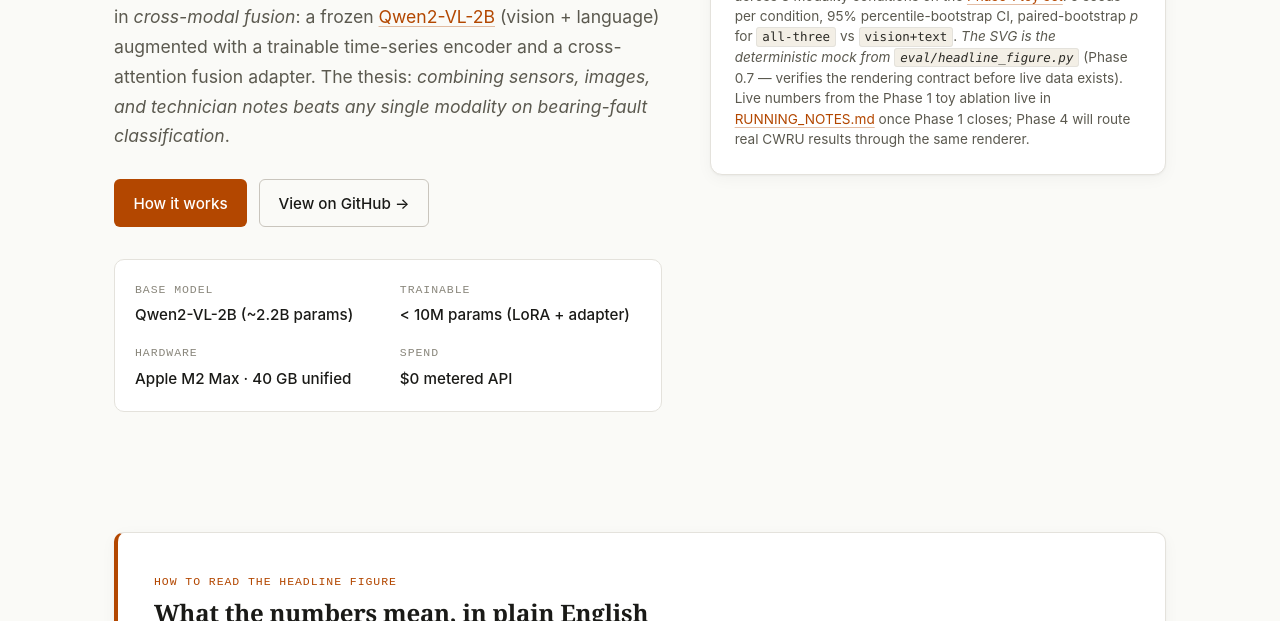
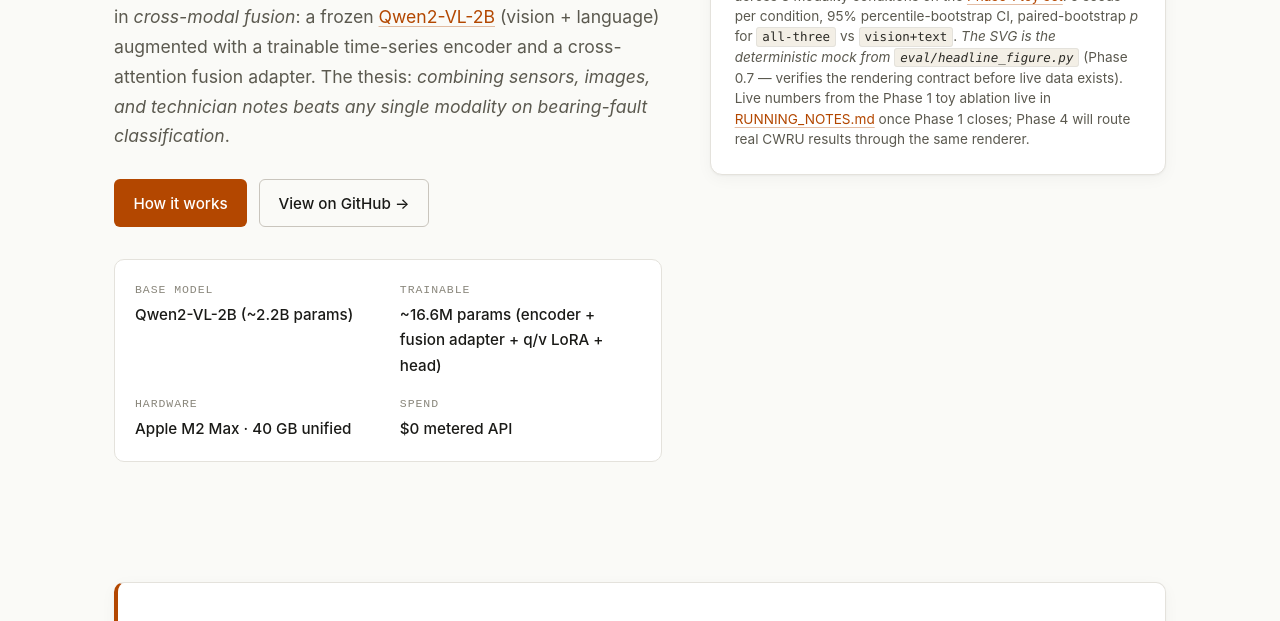
Before and after one commit to VoidAxiom/llava-for-sensors, a website: page docs/index.html in a window 1280 px wide. Shown: the part 479-1100 px from the top of the page. Drawn offline with nearby package versions, Linux system fonts and the light colour scheme.

Commit message:
docs: rebase onto main + accurate trainable param count (PR #22 round 7)
Two PR #22 round-7 [P2] findings, both root-caused to the same thing:
PR #22 was opened against an older main and never rebased, so codex
(reading the PR's tree) couldn't see eval/models.py / eval/ablation.py
/ the FusionAdapter dim numbers that landed via PRs #11/#24.

1. [P2] "Point the logits source to an existing module" — `eval/models.py`
   wasn't on this branch's tree. Merged origin/main (commit d493c22) so
   eval/{models,ablation,headline,test_ablation}.py are now visible. The
   doc references to `eval/models.py` and `AllThreeModel` resolve.

2. [P2] "Use the real trainable parameter count" — the hero stat said
   "< 10M params (LoRA + adapter)" but the real total is ~16.6M:
   - ToyTSEncoder: 0.23M
   - FusionAdapter: 14.98M (dominant — 512→1536 proj + 1536-d MHA + 2× MLP)
   - LoRA r=8 q+v across 28 LM layers: 1.38M
   - 4-class head: 6K
   - Total: 16,593,860
   Computed by instantiating the modules from models/{encoder,fusion}.py
   and summing `p.numel() for p in m.parameters() if p.requires_grad`.
   Updated to "~16.6M params (encoder + fusion adapter + q/v LoRA + head)".

The merge brings in PR #23 / #24 / #25 doctrine + RUNNING_NOTES + REVIEW.md
+ updated /understand graph as part of the rebase. No conflicts.

```diff
--- a/docs/index.html
+++ b/docs/index.html
@@ -56,7 +56,7 @@
           </div>
           <dl class="hero-stats">
             <div><dt>Base model</dt><dd>Qwen2-VL-2B (~2.2B params)</dd></div>
-            <div><dt>Trainable</dt><dd>&lt; 10M params (LoRA + adapter)</dd></div>
+            <div><dt>Trainable</dt><dd>~16.6M params (encoder + fusion adapter + q/v LoRA + head)</dd></div>
             <div><dt>Hardware</dt><dd>Apple M2 Max · 40 GB unified</dd></div>
             <div><dt>Spend</dt><dd>$0 metered API</dd></div>
           </dl>
```
